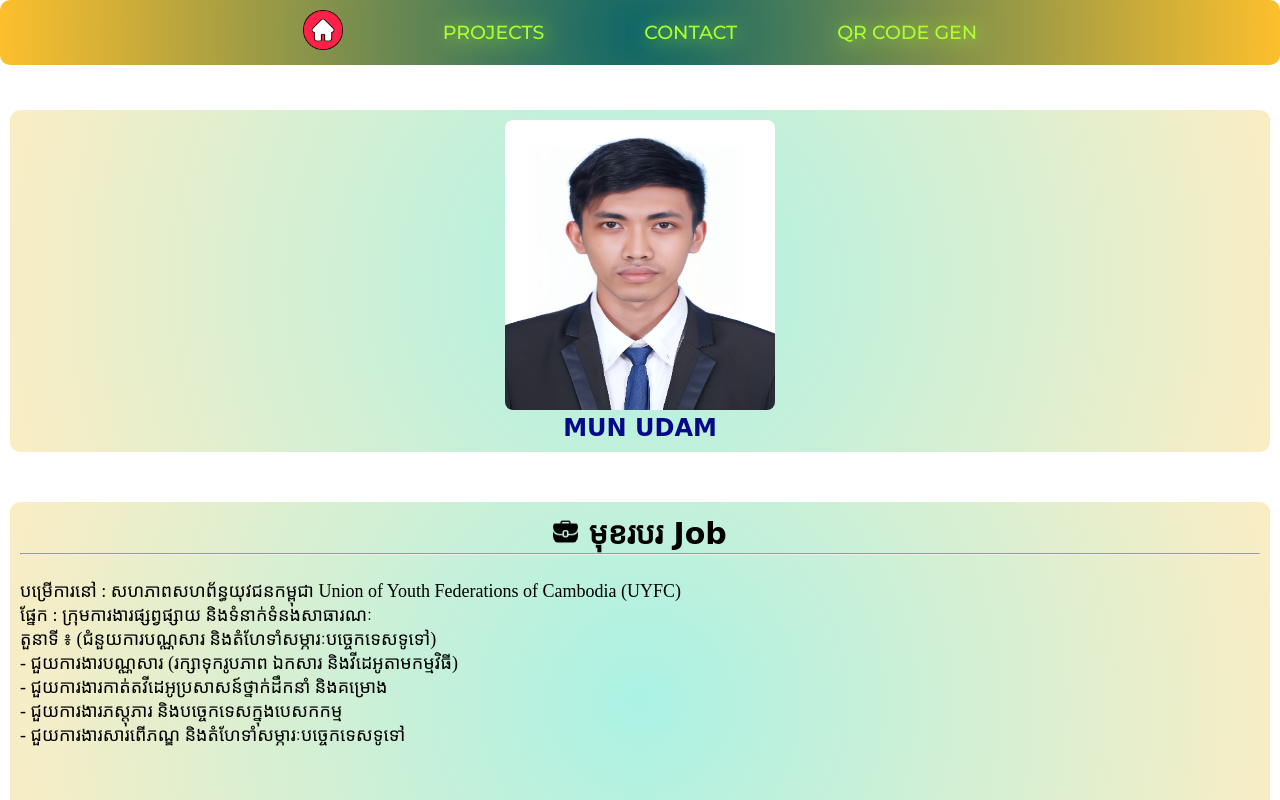
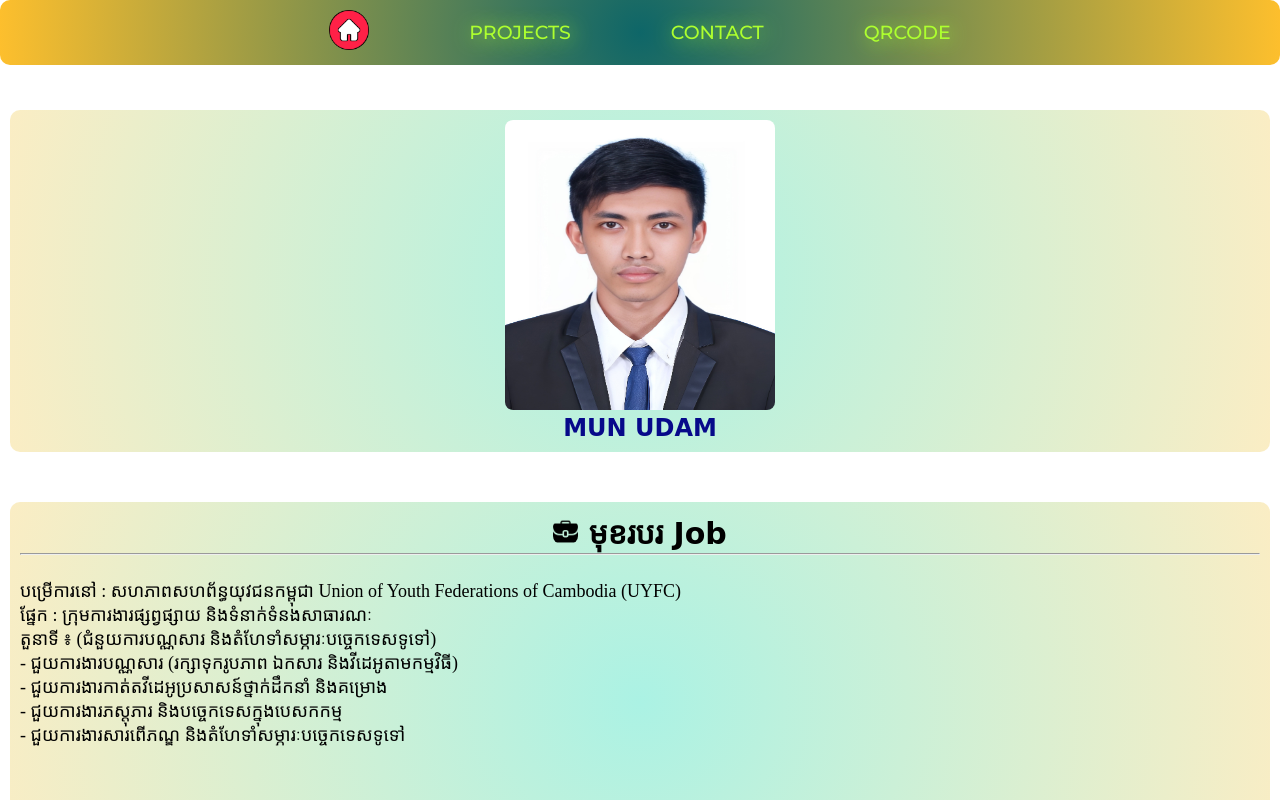
Before and after one commit to UDAM-WEB/info, a plain HTML site: page index.html in a window 1280 px wide. Shown: the top 800 px of the page. Drawn offline with Linux system fonts and the light colour scheme; a web font is replaced by a local one.

Commit message:
Update index.html

```diff
--- a/index.html
+++ b/index.html
@@ -20,7 +20,7 @@
                 <li><a href="#home"><img id="logo" src="image/home.png"></a></li>
                 <li><a href="#projects">Projects</a></li>
                 <li><a href="#contact">Contact</a></li>
-                <li><a href="content/qrcodegen.html">QR code gen</a></li>
+                <li><a href="content/qrcodegen.html">QRcode</a></li>
             </ul>
         </header>
         <div class="container">
```
